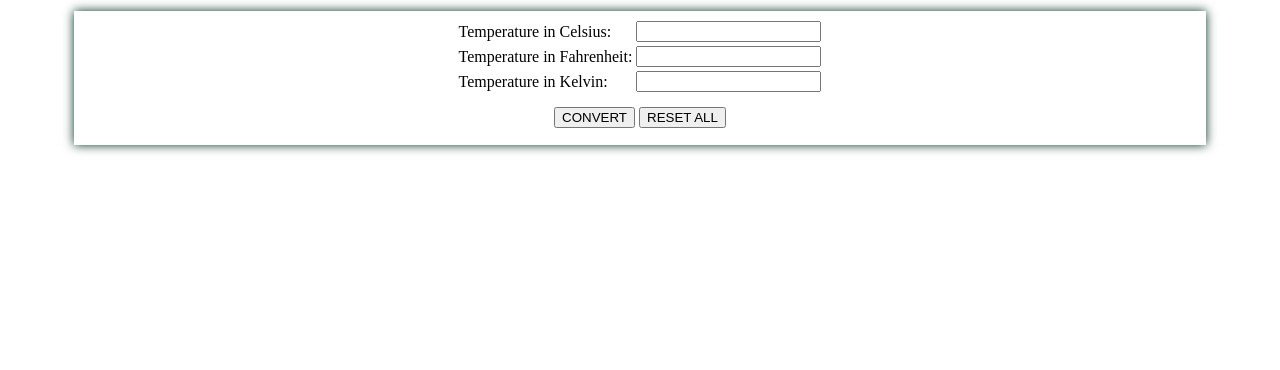
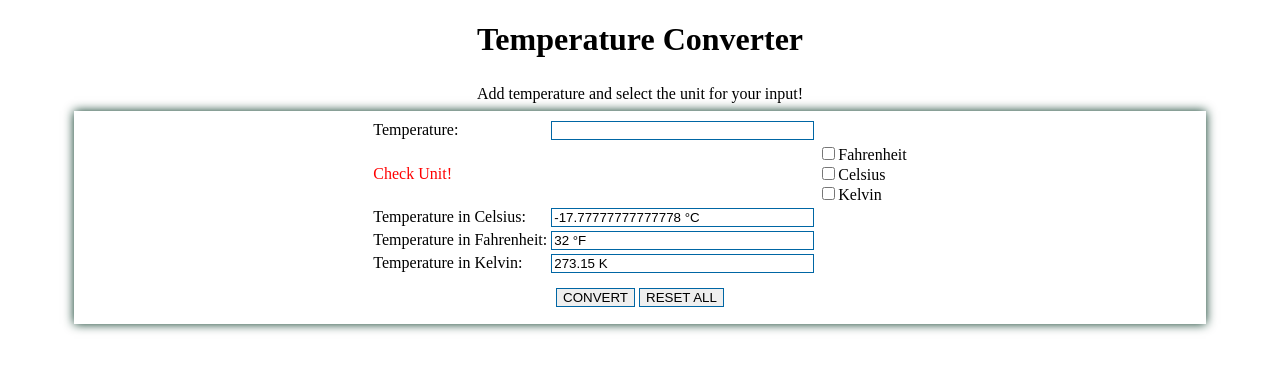
Before and after one commit to sayham-sjb/TemperatureConverter, a plain HTML site: page index.html in a window 1280 px wide. Both pictures are taken after a click on the button "CONVERT". Drawn offline with Linux system fonts and the light colour scheme.

Commit message:
enhanced js

```diff
--- a/index.html
+++ b/index.html
@@ -1,11 +1,25 @@
 <!DOCTYPE HTML>
-<html>
+<html lang="en">
 <head>
-<!--    <script src="https://raw.githubusercontent.com/sayham-sjb/TemperatureConverter/master/src/TemperatureConverter.js"></script> -->
-    </script>
+    <meta charset="UTF-8">
+    <meta name="viewport" content="width=device-width, initial-scale=1.0">
+    <meta http-equiv="X-UA-Compatible" content="ie=edge">
+    <title>Temperature Converter</title>
+    <style type="text/css">
+        input[name="txtBox"],
+        input[name="button"] {
+            border: 1px solid #0066a4;
+        }
+        #alert{
+            color: red;
+        }
+    </style>
 </head>
+
 <body>
     <center>
+        <h1>Temperature Converter</h1>
+        <div style="padding: 5px"><span>Add temperature and select the unit for your input!</span></div>
         <table style="width: 90%;">
             <tbody>
                 <tr align="center">
@@ -15,16 +29,29 @@
                                 <tbody>
                                     <tr style="padding: 10px;"></tr>
                                     <tr>
+                                        <td> <span>Temperature:</span> </td>
+                                        <td> <span> <input id="inTemp" type="text" name="txtBox" size="30" /> </span> </td>
+                                    </tr>
+                                    <tr>
+                                        <td><span id="alert"></span></td>
+                                        <td></td>
+                                        <td>
+                                            <span><input class="ckBox" id="cbFahrenheit" type="checkbox" onchange="checkChange(this)">Fahrenheit</span><br />
+                                            <span><input class="ckBox" id="cbCelsius" type="checkbox" onchange="checkChange(this)">Celsius</span><br />
+                                            <span><input class="ckBox" id="cbKelvin" type="checkbox" onchange="checkChange(this)">Kelvin</span>
+                                        </td>
+                                    </tr>
+                                    <tr>
                                         <td> <span>Temperature in Celsius:</span> </td>
-                                    <td> <span> <input id="inCel" onchange="CelConvert()" type="text" /> </span> </td>
+                                        <td> <span> <input id="inCel" type="text" name="txtBox" size="30" /> </span> </td>
                                     </tr>
                                     <tr>
                                         <td> <span>Temperature in Fahrenheit:</span> </td>
-                                    <td> <span> <input id="inFah" onchange="FahConvert()" type="text" /> </span> </td>
+                                        <td> <span> <input id="inFah" type="text" name="txtBox" size="30" /> </span> </td>
                                     </tr>
                                     <tr>
                                         <td> <span>Temperature in Kelvin:</span> </td>
-                                    <td> <span> <input id="inKel" onchange="KelConvert()" type="text" /> </span> </td>
+                                        <td> <span> <input id="inKel" type="text" name="txtBox" size="30" /> </span> </td>
                                     </tr>
                                 </tbody>
                             </table>
@@ -32,8 +59,8 @@
                                 <tbody>
                                     <tr>
                                         <td style="padding: 10px;">
-                                        <input id="btnVS" type="button" value="CONVERT" />
-                                        <input id="btnVS" type="reset" value="RESET ALL" />
+                                            <input id="btnCon" type="button" value="CONVERT" name="button" />
+                                            <input id="btnReset" type="reset" value="RESET ALL" name="button" />
                                         </td>
                                     </tr>
                                 </tbody>
@@ -45,5 +72,4 @@
         </table>
     </center>
     <script type="text/javascript" src="js/TemperatureConverter.js"></script>
-</body>
-</html>
+</body></html>
--- a/js/TemperatureConverter.js
+++ b/js/TemperatureConverter.js
@@ -1,12 +1,50 @@
-function CelsiusConvert() {
-    TempVS.inFah.value = (TempVS.inCel.value * 9 / 5) + 32 + (' \xB0F');
-    TempVS.inKel.value = TempVS.inCel.value * 1 + 273.15 + (' K');
-};
-function FahrenheitConvert() {
-    TempVS.inCel.value = (TempVS.inFah.value - 32) * 5 / 9 + (' \xB0C');
-    TempVS.inKel.value = ((TempVS.inFah.value - 32) * 5 / 9) + 273.15 + (' K');
-};
-function KelvinConvert() {
-    TempVS.inCel.value = TempVS.inKel.value - 273.15 + (' \xB0C');
-    TempVS.inFah.value = ((TempVS.inKel.value - 273.15) * 9 / 5) + 32 + (' \xB0F');
-};
+let inTemp = document.getElementById('inTemp');
+let inCel = document.getElementById('inCel');
+let inFah = document.getElementById('inFah');
+let inKel = document.getElementById('inKel');
+let btnCon = document.getElementById('btnCon');
+let btnReset = document.getElementById('btnReset');
+let cbFahrenheit = document.getElementById('cbFahrenheit');
+let cbCelsius = document.getElementById('cbCelsius');
+let cbKelvin = document.getElementById('cbKelvin');
+var ckBox = document.getElementsByClassName("ckBox");
+let alert = document.getElementById('alert');
+
+btnCon.addEventListener('click', function (e) {
+    if (inTemp.value == "") {
+        TmpCvtr.inFah.value = (inTemp.value * 9 / 5) + 32 + (' \xB0F');
+        TmpCvtr.inKel.value = inTemp.value * 1 + 273.15 + (' K');
+        TmpCvtr.inCel.value = (inTemp.value - 32) * 5 / 9 + (' \xB0C');
+    }
+    if(!cbFahrenheit.checked && !cbCelsius.checked && !cbKelvin.checked){
+        alert.innerHTML = 'Check Unit!'
+    }else{
+        alert.innerHTML = '';
+    }
+    switch (true) {
+        case cbFahrenheit.checked:
+            TmpCvtr.inCel.value = (inTemp.value - 32) * 5 / 9 + (' \xB0C');
+            TmpCvtr.inKel.value = ((inTemp.value - 32) * 5 / 9) + 273.15 + (' K');
+            TmpCvtr.inFah.value = inTemp.value + (' \xB0F');
+            break;
+        case cbCelsius.checked:
+            TmpCvtr.inFah.value = (inTemp.value * 9 / 5) + 32 + (' \xB0F');
+            TmpCvtr.inKel.value = inTemp.value * 1 + 273.15 + (' K');
+            TmpCvtr.inCel.value = inTemp.value + (' \xB0C');
+            break;
+        case cbKelvin.checked:
+            TmpCvtr.inCel.value = inTemp.value - 273.15 + (' \xB0C');
+            TmpCvtr.inFah.value = ((inTemp.value - 273.15) * 9 / 5) + 32 + (' \xB0F');
+            TmpCvtr.inKel.value = inTemp.value + (' K');
+            break;
+        default:
+            break;
+    }
+});
+
+function checkChange(obj) {
+    for (var i = 0; i < ckBox.length; i++) {
+        ckBox[i].checked = false;
+    }
+    obj.checked = true;
+}
```
Lines whose indentation alone changed are shown as unchanged.
